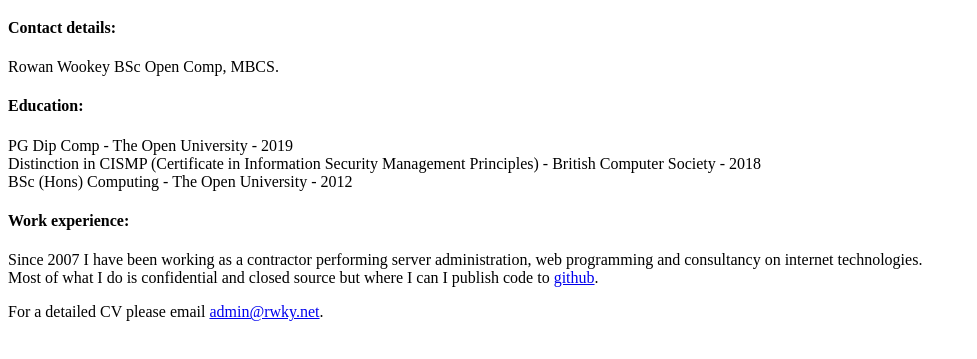
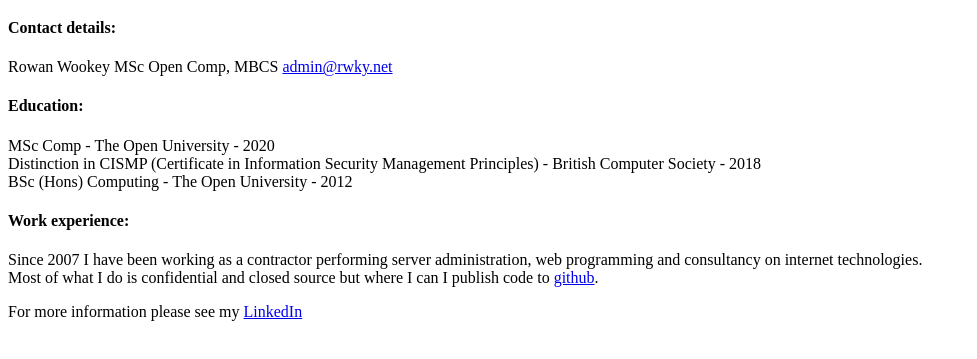
Before and after one commit to rwky/rwky.net, a website: page app/public/cv.html in a window 1280 px wide. Shown: the part 61-420 px from the top of the page, without its empty margins (0-977 px from the left). Drawn offline with Linux system fonts and the light colour scheme.

Commit message:
Updated CV

```diff
--- a/app/public/cv.html
+++ b/app/public/cv.html
@@ -11,11 +11,11 @@
 <h1>Curriculum Vitae</h1>
 <h4>Contact details:</h4>
 <p>
-Rowan Wookey BSc Open Comp, MBCS.
+    Rowan Wookey MSc Open Comp, MBCS <a href="mailto:admin@rwky.net">admin@rwky.net</a>
 </p>
 <h4>Education:</h4>
 <p>
-PG Dip Comp - The Open University - 2019<br>
+MSc Comp - The Open University - 2020<br>
 Distinction in CISMP (Certificate in Information Security Management Principles) - British Computer Society - 2018<br>
 BSc (Hons) Computing - The Open University - 2012<br>
 </p>
@@ -25,7 +25,7 @@ Since 2007 I have been working as a contractor performing server administration,
 Most of what I do is confidential and closed source but where I can I publish code to <a href="https://github.com/rwky" target="_blank">github</a>.
 </p>
 <p>
-For a detailed CV please email <a href="mailto:admin@rwky.net?subject=CV Request">admin@rwky.net</a>.
+    For more information please see my <a href="https://www.linkedin.com/in/rowan-wookey-830570198/" target="_blank">LinkedIn</a>
 </p>
 </body>
 </html>
```
